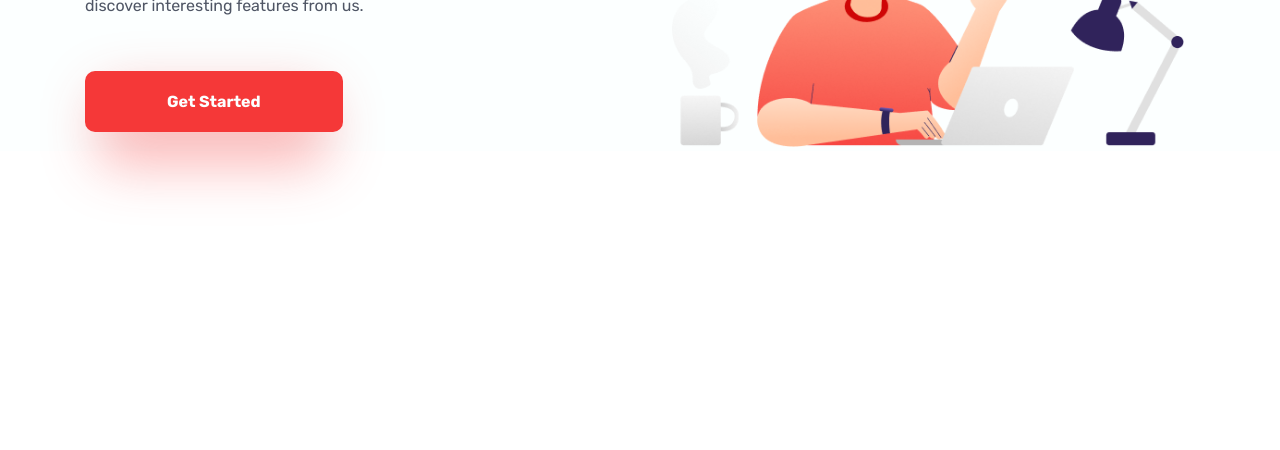
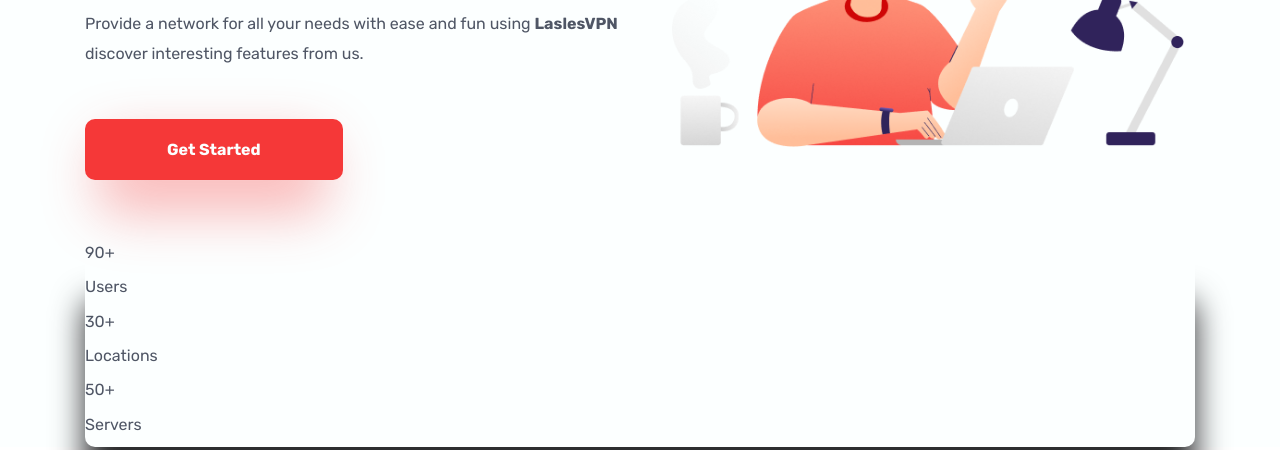
Before and after one commit to Olexandr-Sh/Project-LaslesVPN, a plain HTML site: page index.html in a window 1280 px wide. Shown: the part 414-864 px from the top of the page. Before the commit the page ends 800 px from the top, so only its background shows below. Drawn offline with nearby package versions, Linux system fonts and the light colour scheme.

Commit message:
finished customised navigation, header and first part of hero section

```diff
--- a/css/main.css
+++ b/css/main.css
@@ -124,7 +124,6 @@ body {
 }
 .align-items-center {
   align-items: center;
-  justify-content: space-between;
 }
 .hero-flex-item {
   width: 50%;
@@ -216,5 +215,15 @@ body {
 .first-img {
   padding-left: 32px;
   padding-top: 36px;
+  padding-bottom: 96px;
   width: 98%;
 }
+.rectangle-with-icons {
+  width: 100%;
+  height: 200px;
+  background: #fcffff;
+  border-radius: 10px;
+  box-shadow: 0 54px 32px #2d2e30;
+}
+.circle {
+}
--- a/index.html
+++ b/index.html
@@ -81,6 +81,25 @@
               />
             </div>
           </div>
+          <div class="d-flex align-items-center rectangle-with-icons">
+            <ul>
+              <li>
+                <div class="circle"></div>
+                <span>90+</span>
+                <p>Users</p>
+              </li>
+              <li>
+                <div class="circle"></div>
+                <span>30+</span>
+                <p>Locations</p>
+              </li>
+              <li>
+                <div class="circle"></div>
+                <span>50+</span>
+                <p>Servers</p>
+              </li>
+            </ul>
+          </div>
         </div>
       </section>
     </main>
```
